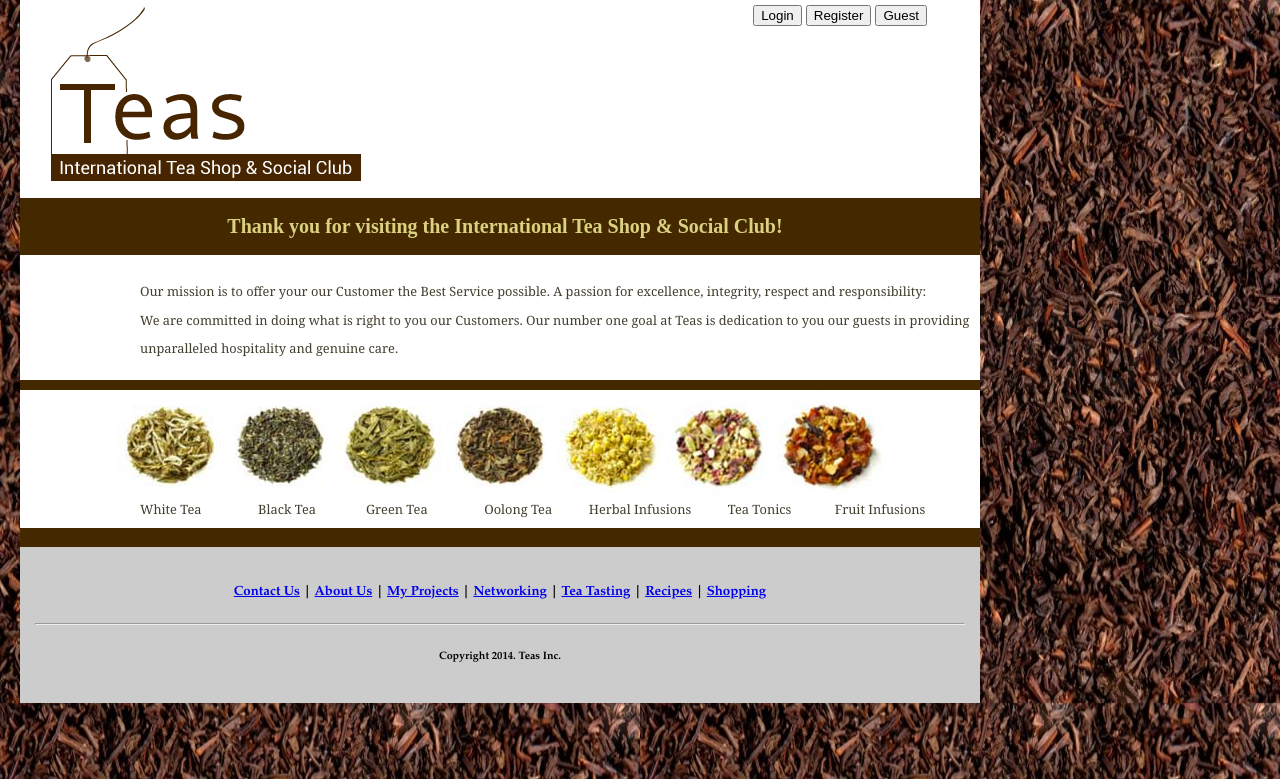
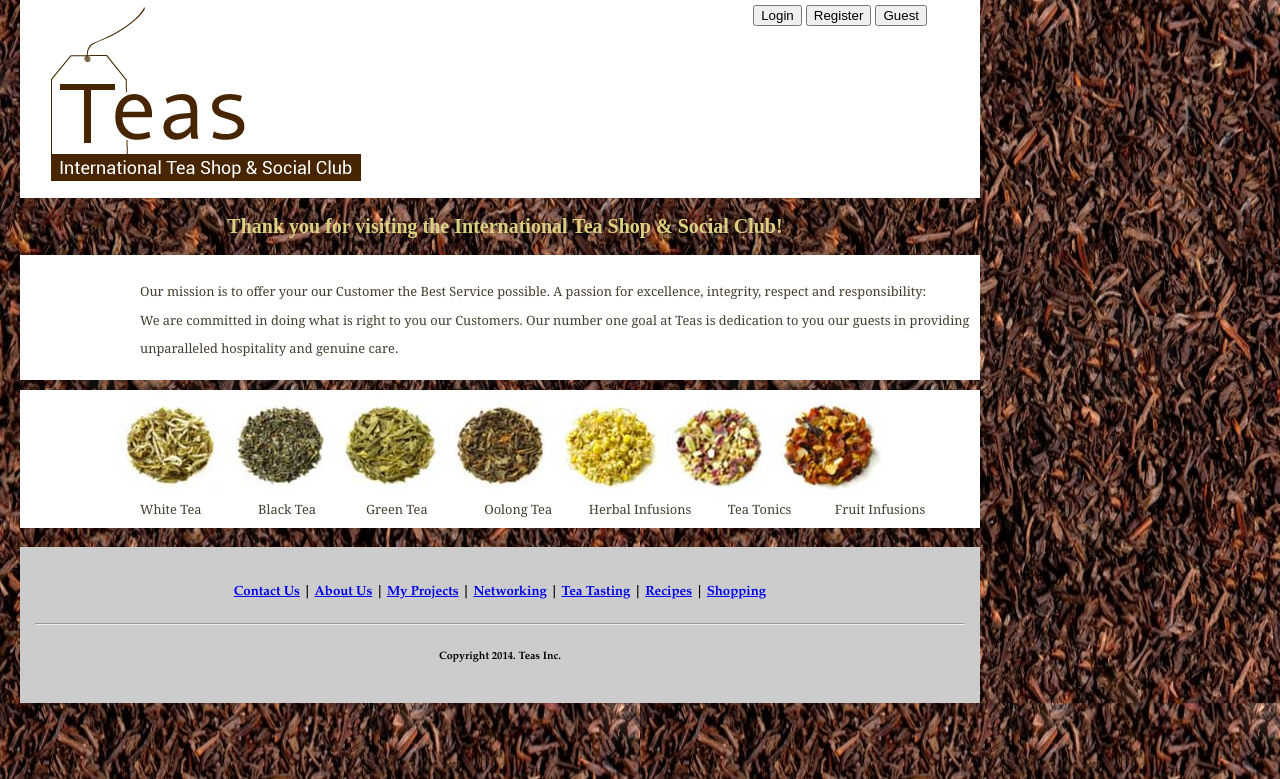
Before and after one commit to rajmatiearjune/DWS1, a PHP site: page /guest.html in a window 1280 px wide. Shown: the part 21-800 px from the top of the page. Run offline with PHP 8.4, Linux system fonts and the light colour scheme; some libraries are stand-ins or nearby versions.

Commit message:
Update style.css

```diff
--- a/Arjune_Rajmatie_Project4/css/style.css
+++ b/Arjune_Rajmatie_Project4/css/style.css
@@ -2,7 +2,7 @@
 
 #wrapper {
 	width: 960px;
-	background-color: #432800;
+
 	border-radius: 2px white;
 	margin-top: 20px;
 	margin-left: 20px;
```
